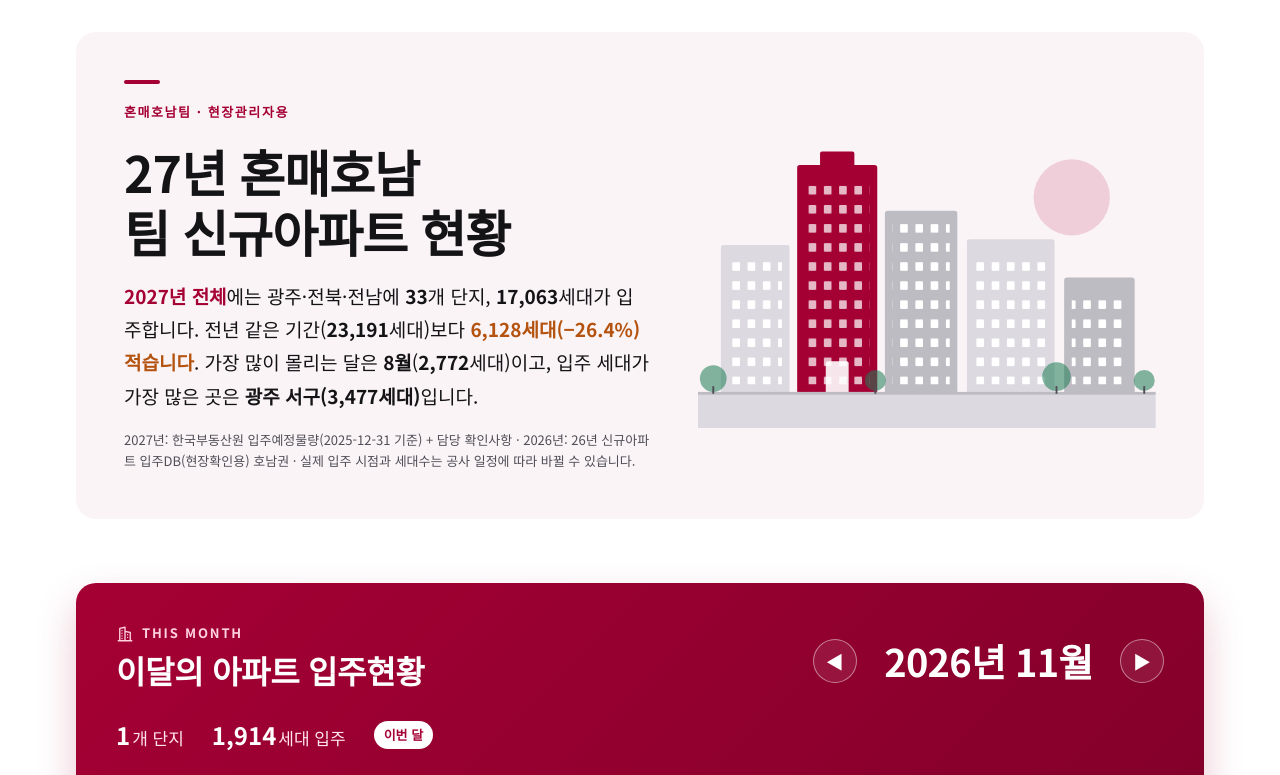
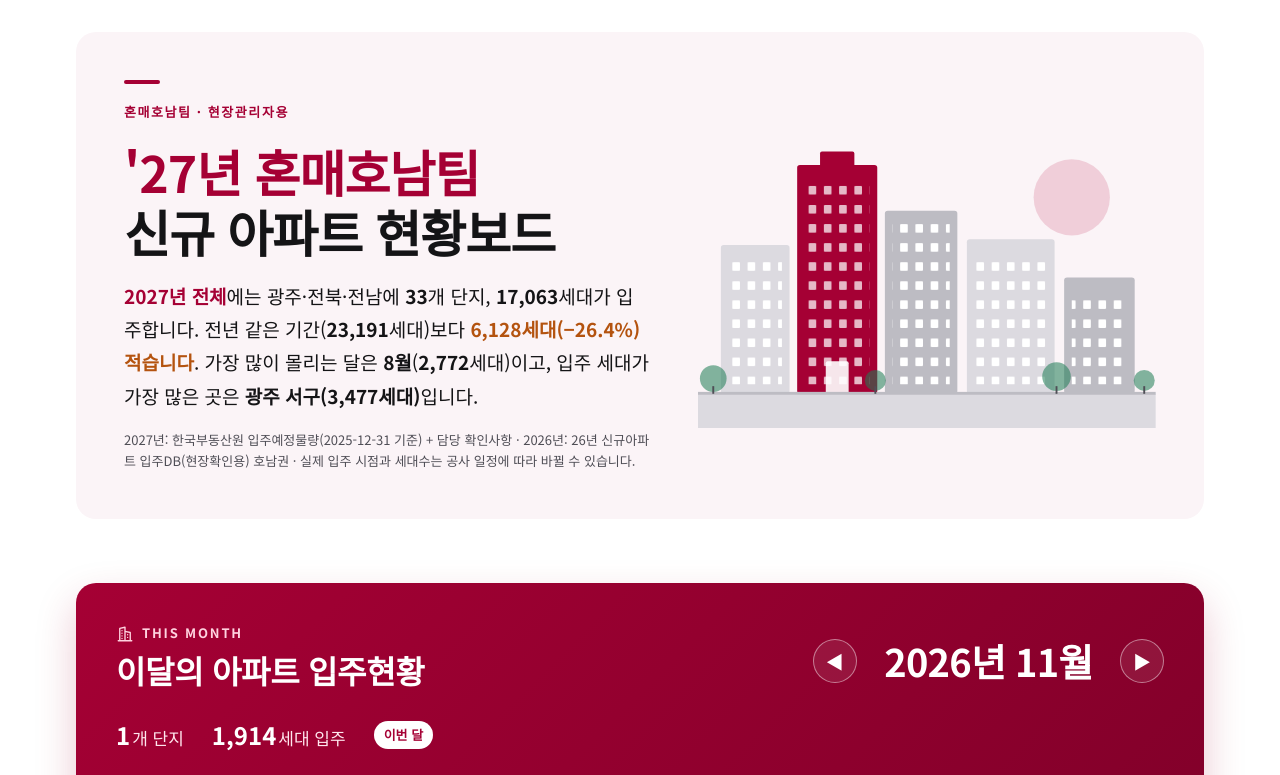
Before and after one commit to sunggon2kim-hu/apt27, a plain HTML site: page index.html in a window 1280 px wide. Shown: the top 775 px of the page. Drawn offline with nearby package versions, Linux system fonts and the light colour scheme.

Commit message:
제목을 두 줄로 변경: '27년 혼매호남팀 / 신규 아파트 현황보드
Co-Authored-By: Claude Opus 5.5 <noreply@anthropic.com>

```diff
--- a/index.html
+++ b/index.html
@@ -3,7 +3,7 @@
 <head>
 <meta charset="utf-8">
 <meta name="viewport" content="width=device-width, initial-scale=1, viewport-fit=cover">
-<title>27년 혼매호남팀 신규아파트 현황</title>
+<title>'27년 혼매호남팀 신규 아파트 현황보드</title>
 <meta name="description" content="호남권(광주·전북·전남) 2027년 신규아파트 입주 예정 현황과 2026년 대비 변화 — 아파트 판촉 현장관리자용">
 <link rel="preconnect" href="https://fonts.googleapis.com">
 <link rel="stylesheet" href="https://fonts.googleapis.com/css2?family=Noto+Sans+KR:wght@400;500;700&family=Noto+Serif+KR:wght@400;500&display=swap">
@@ -336,6 +336,9 @@
     .mbtn b { font-size: 17px; margin-top: 6px; }
     .mbtn small { font-size: 9px; }
   }
+
+  h1 .t1, h1 .t2 { display: block; }
+  h1 .t1 { color: var(--red-hi); white-space: nowrap; }
   @media (prefers-reduced-motion: reduce) { .pbtn, .pbtn.pop { transition: none; animation: none; } }
   @media (prefers-reduced-motion: reduce) { .pbtn, .pair .track i { transition: none; } }
 </style>
@@ -352,7 +355,7 @@
     <div class="hero-text">
     <div class="mark"></div>
     <div class="eyebrow">혼매호남팀 · 현장관리자용</div>
-    <h1>27년 혼매호남팀 신규아파트 현황</h1>
+    <h1><span class="t1">'27년 혼매호남팀</span><span class="t2">신규 아파트 현황보드</span></h1>
     <p class="lede"><b class="hl" id="t-period">2027년 전체</b>에는 광주·전북·전남에 <b id="t-count">—</b>개 단지, <b id="t-units">—</b>세대가 입주합니다. 전년 같은 기간(<b id="t-prev">—</b>세대)보다 <b id="t-delta">—</b>. 가장 많이 몰리는 달은 <b id="t-peak">—</b>(<b id="t-peakunits">—</b>세대)이고, 입주 세대가 가장 많은 곳은 <b id="t-top">—</b>입니다.</p>
     <p class="note">2027년: 한국부동산원 입주예정물량(2025-12-31 기준) + 담당 확인사항 · 2026년: 26년 신규아파트 입주DB(현장확인용) 호남권 · 실제 입주 시점과 세대수는 공사 일정에 따라 바뀔 수 있습니다.</p>
     </div>
```
